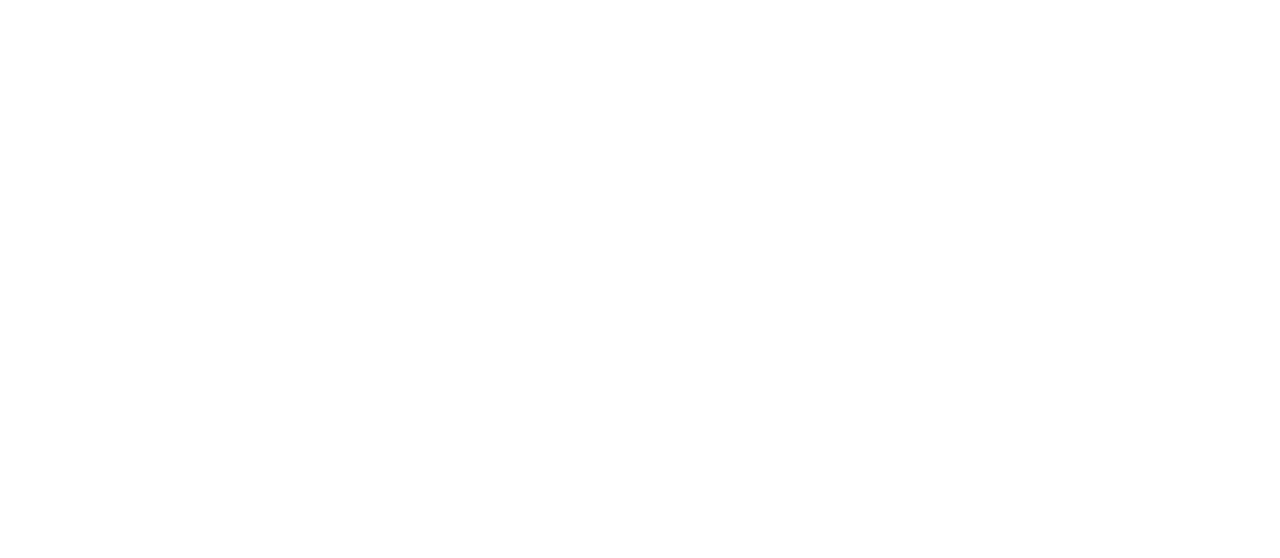
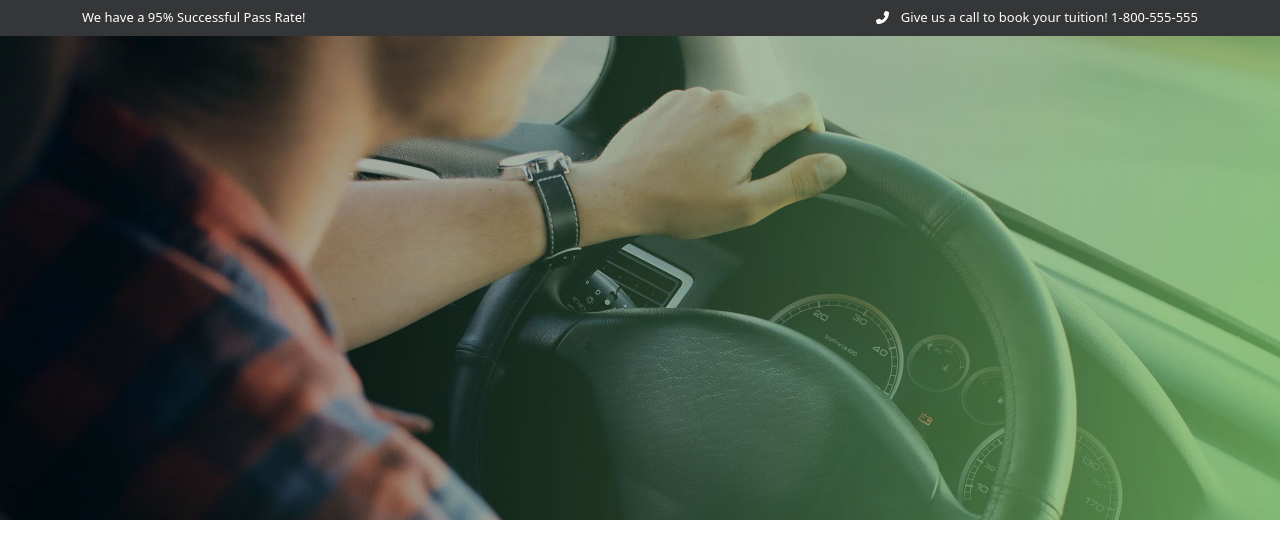
Before and after one commit to DeSantisDomiziano/proj-html-vuejs, a Vue app: page / in a window 1280 px wide. Shown: the top 558 px of the page. Built offline with nearby package versions, Linux system fonts and the light colour scheme.

Commit message:
add #info header

```diff
--- a/src/App.vue
+++ b/src/App.vue
@@ -1,7 +1,20 @@
 <script>
+
+    import SiteHeader from './components/SiteHeader.vue'
+
+    export default {
+        components: {
+            SiteHeader,
+        }
+    }
+
 </script>
 
 <template>
+
+    <SiteHeader/>
+    <!-- <SiteMain/>
+    <SiteFooter/> -->
 
 </template>
 
--- a/src/assets/scss/app.scss
+++ b/src/assets/scss/app.scss
@@ -8,8 +8,6 @@
 
 img {
     max-width: 100%;
-    aspect-ratio: 9/16;
-    object-fit: cover;
 }
 
 ul {
--- /dev/null
+++ b/src/components/SiteHeader.vue
@@ -0,0 +1,48 @@
+<script>
+    export default {
+        name: 'SiteHeader'
+    }
+</script>
+
+
+<template>
+
+    <section id="jumbo">
+        <div id="info">
+            <div class="container">
+                <div class="row justify-content-between">
+                    <div class="col-auto">
+                        <p class="m-0 py-2">We have a 95% Successful Pass Rate!</p>
+                    </div>
+                    <div class="col-auto">
+                        <p class="m-0 py-2">
+                            <f-a-icon icon="fa-solid fa-phone" flip="horizontal"/>
+                            <span class="px-1"></span>
+                            Give us a call to book your tuition! 1-800-555-555
+                        </p>
+                    </div>
+                </div>
+            </div>
+        </div>
+
+    </section>
+
+</template>
+
+
+<style lang="scss" scoped>
+@use '../assets/scss/partials/variables' as *;
+
+#jumbo {
+    background-image: url('../assets/img/bg/homepage-hero-background.jpg');
+    height: 65vh;
+    background-size: cover;
+
+    #info {
+        background-color: $dark;
+        color: $light;
+        font-size: small;
+    }
+}
+
+</style>
--- a/src/main.js
+++ b/src/main.js
@@ -5,8 +5,7 @@
 
 import { library } from '@fortawesome/fontawesome-svg-core'
 import { FontAwesomeIcon } from '@fortawesome/vue-fontawesome'
-//import { faUserSecret } from '@fortawesome/free-solid-svg-icons'
-// mettere le icone che servono e inserirle in  library ⬇
-library.add()
+import { faPhone } from '@fortawesome/free-solid-svg-icons'
+library.add(faPhone)
 
-createApp(App).component('font-awesome-icon', FontAwesomeIcon).mount('#app')
+createApp(App).component('f-a-icon', FontAwesomeIcon).mount('#app')
```
